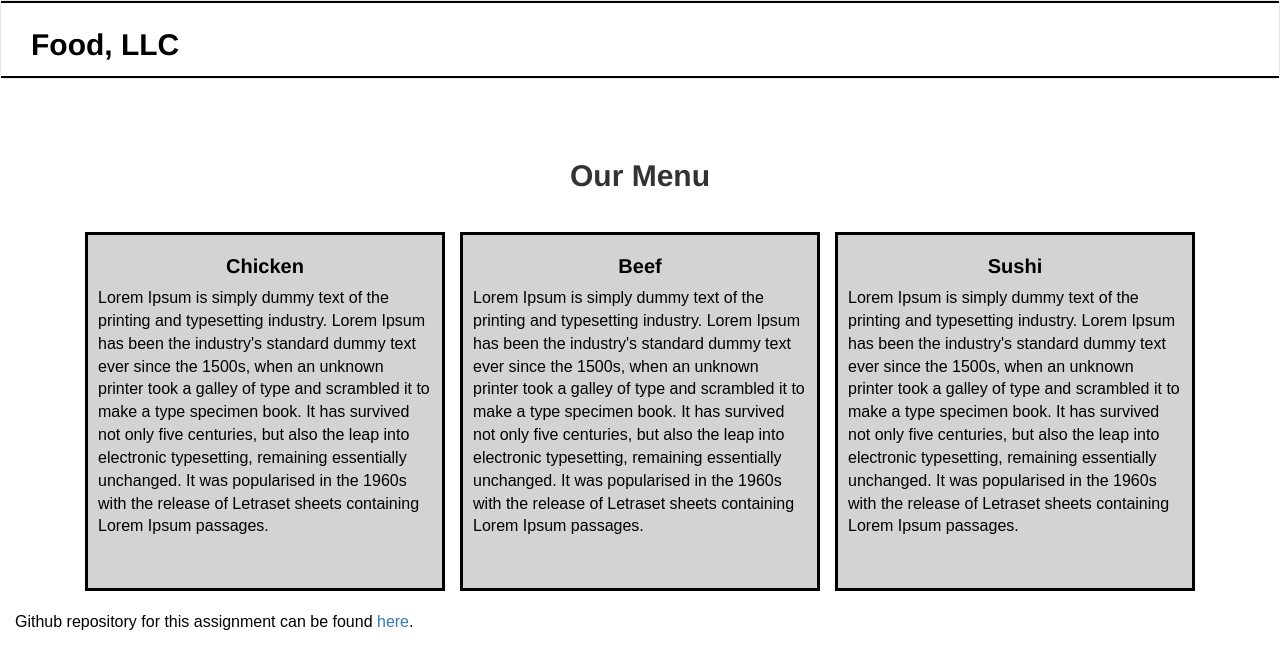
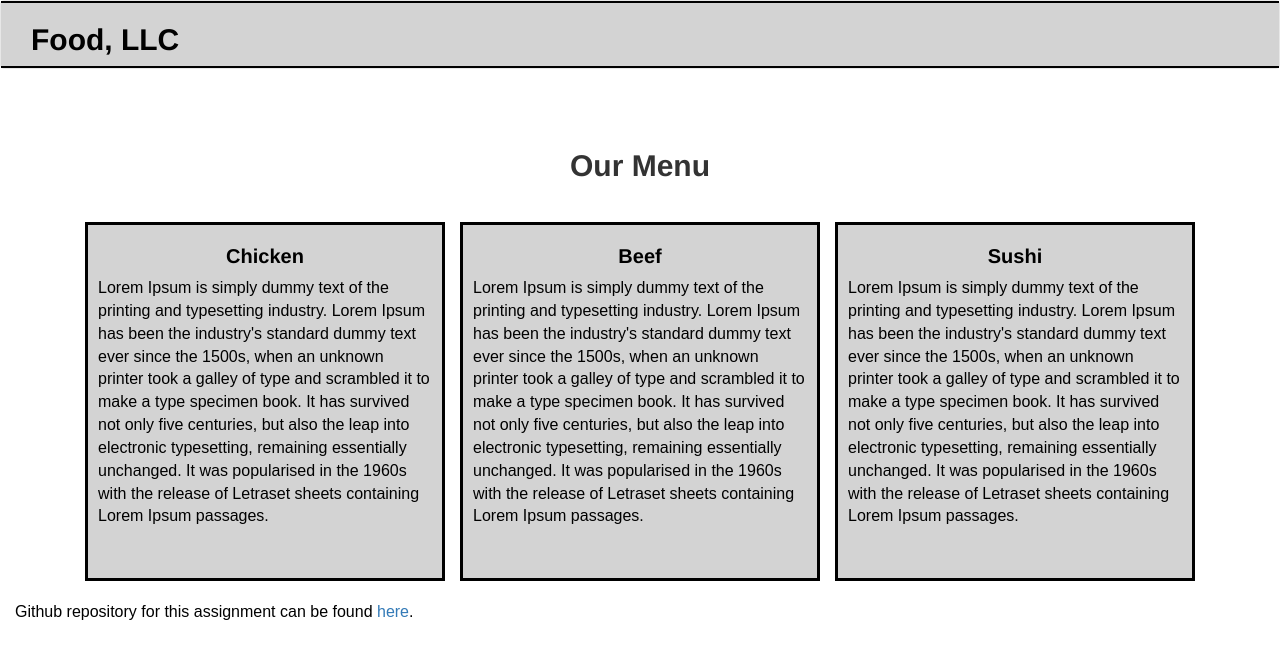
Before and after one commit to Ghazafar/mod2_solution, a plain HTML site: page index.html in a window 1280 px wide. Drawn offline with nearby package versions, Linux system fonts and the light colour scheme.

Commit message:
Update style.css

```diff
--- a/module3-solution/style.css
+++ b/module3-solution/style.css
@@ -12,7 +12,8 @@
   background-color: #fff;
   color: black;
   box-sizing: border-box;
-  padding: 5px;
+  padding-left: 5px;
+  background-color: #d3d3d3;
 }
 
 .food {
```
